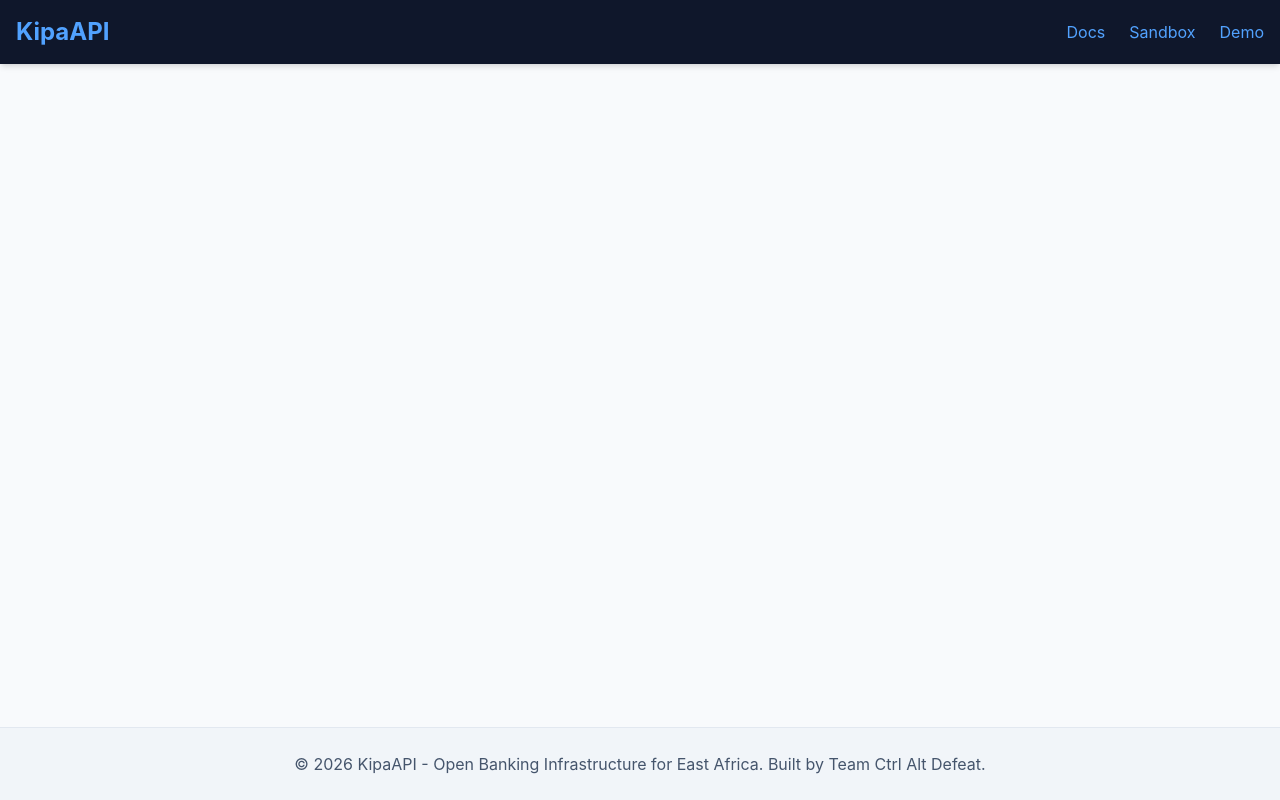
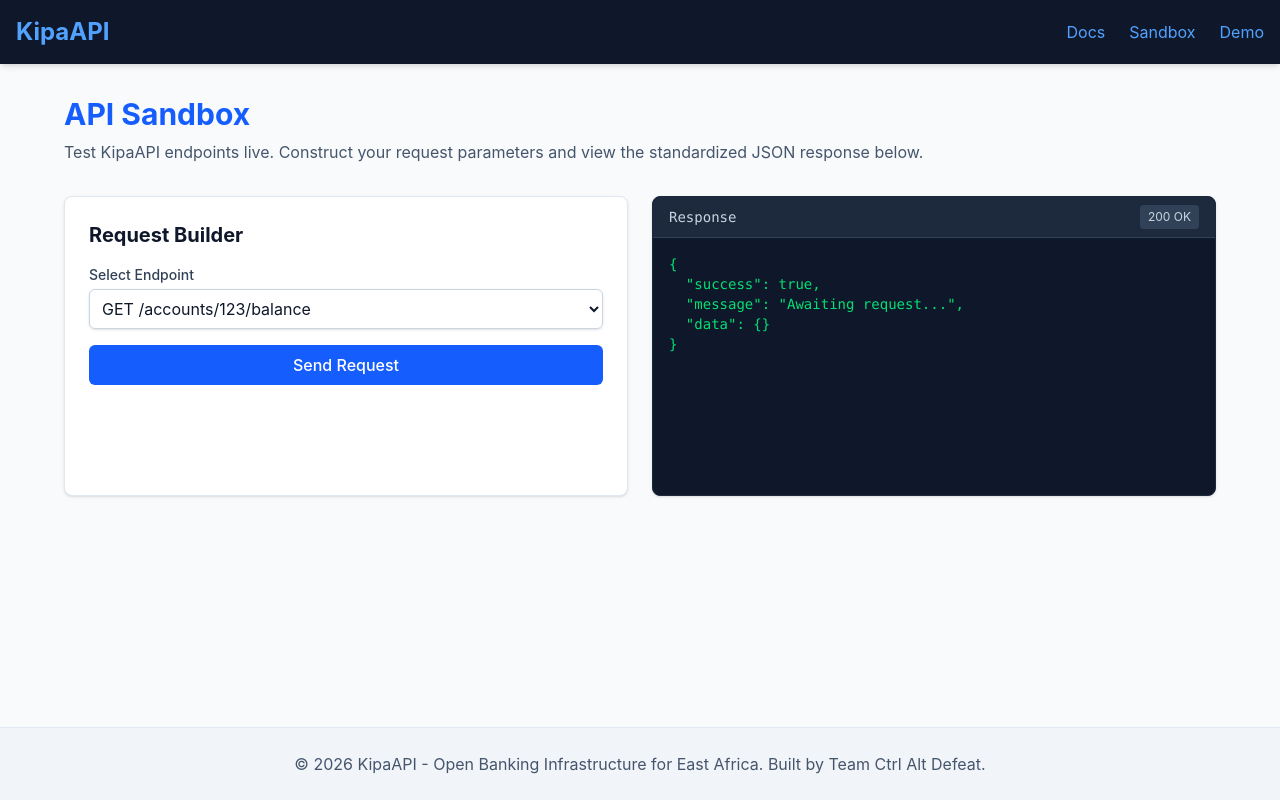
Before and after one commit to elishamapaluku-max/Open_Banking_API, a React app in the folder frontend/: page /sandbox in a window 1280 px wide. Built offline with nearby package versions, Linux system fonts and the light colour scheme; the HTML template or start-up script is replaced by a standard one.

Commit message:
feat (sandbox): create api sandbox interface

```diff
--- a/frontend/src/App.jsx
+++ b/frontend/src/App.jsx
@@ -3,6 +3,7 @@ import Navbar from './components/layout/Navbar';
 import Footer from './components/layout/Footer';
 import Landing from './pages/Landing';
 import Docs from './pages/Docs';
+import Sandbox from './pages/Sandbox';
 
 function App() {
   return (
@@ -15,6 +16,8 @@ function App() {
             <Route path="/" element={<Landing />} />
             {/* 2. Add the Docs route */}
             <Route path="/docs" element={<Docs />} />
+            {/* 3. Add the Sandbox route */}
+            <Route path="/sandbox" element={<Sandbox />} />
           </Routes>
         </main>
 
--- /dev/null
+++ b/frontend/src/components/sandbox/RequestBuilder.jsx
@@ -0,0 +1,22 @@
+const RequestBuilder = () => {
+  return (
+    <div className="bg-white p-6 rounded-lg shadow-sm border border-slate-200">
+      <h2 className="text-xl font-bold text-slate-900 mb-4">Request Builder</h2>
+      <div className="space-y-4">
+        <div>
+          <label className="block text-sm font-medium text-slate-700 mb-1">Select Endpoint</label>
+          <select className="w-full border-slate-300 rounded-md shadow-sm p-2 border focus:outline-none focus:border-blue-500 focus:ring-1 focus:ring-blue-500">
+            <option value="GET /accounts/123/balance">GET /accounts/123/balance</option>
+            <option value="GET /accounts/123/transactions">GET /accounts/123/transactions</option>
+            <option value="POST /analyze/profile">POST /analyze/profile</option>
+          </select>
+        </div>
+        <button className="bg-blue-600 text-white px-4 py-2 rounded-md hover:bg-blue-700 w-full font-medium transition-colors">
+          Send Request
+        </button>
+      </div>
+    </div>
+  );
+};
+
+export default RequestBuilder;
--- /dev/null
+++ b/frontend/src/components/sandbox/ResponseViewer.jsx
@@ -0,0 +1,17 @@
+const ResponseViewer = () => {
+  return (
+    <div className="bg-slate-900 rounded-lg shadow-sm border border-slate-800 flex flex-col h-full min-h-75">
+      <div className="px-4 py-2 bg-slate-800 border-b border-slate-700 rounded-t-lg flex justify-between items-center">
+        <h2 className="text-sm font-mono text-slate-300">Response</h2>
+        <span className="text-xs bg-slate-700 text-slate-300 px-2 py-1 rounded">200 OK</span>
+      </div>
+      <div className="p-4 grow overflow-auto">
+        <pre className="text-green-400 font-mono text-sm whitespace-pre-wrap">
+          {`{\n  "success": true,\n  "message": "Awaiting request...",\n  "data": {}\n}`}
+        </pre>
+      </div>
+    </div>
+  );
+};
+
+export default ResponseViewer;
--- /dev/null
+++ b/frontend/src/pages/Sandbox.jsx
@@ -0,0 +1,22 @@
+import RequestBuilder from '../components/sandbox/RequestBuilder';
+import ResponseViewer from '../components/sandbox/ResponseViewer';
+
+const Sandbox = () => {
+  return (
+    <div className="max-w-6xl mx-auto space-y-8">
+      <div>
+        <h1 className="text-3xl font-bold text-blue-600 mb-2">API Sandbox</h1>
+        <p className="text-slate-600">
+          Test KipaAPI endpoints live. Construct your request parameters and view the standardized JSON response below.
+        </p>
+      </div>
+
+      <div className="grid md:grid-cols-2 gap-6">
+        <RequestBuilder />
+        <ResponseViewer />
+      </div>
+    </div>
+  );
+};
+
+export default Sandbox;
```
